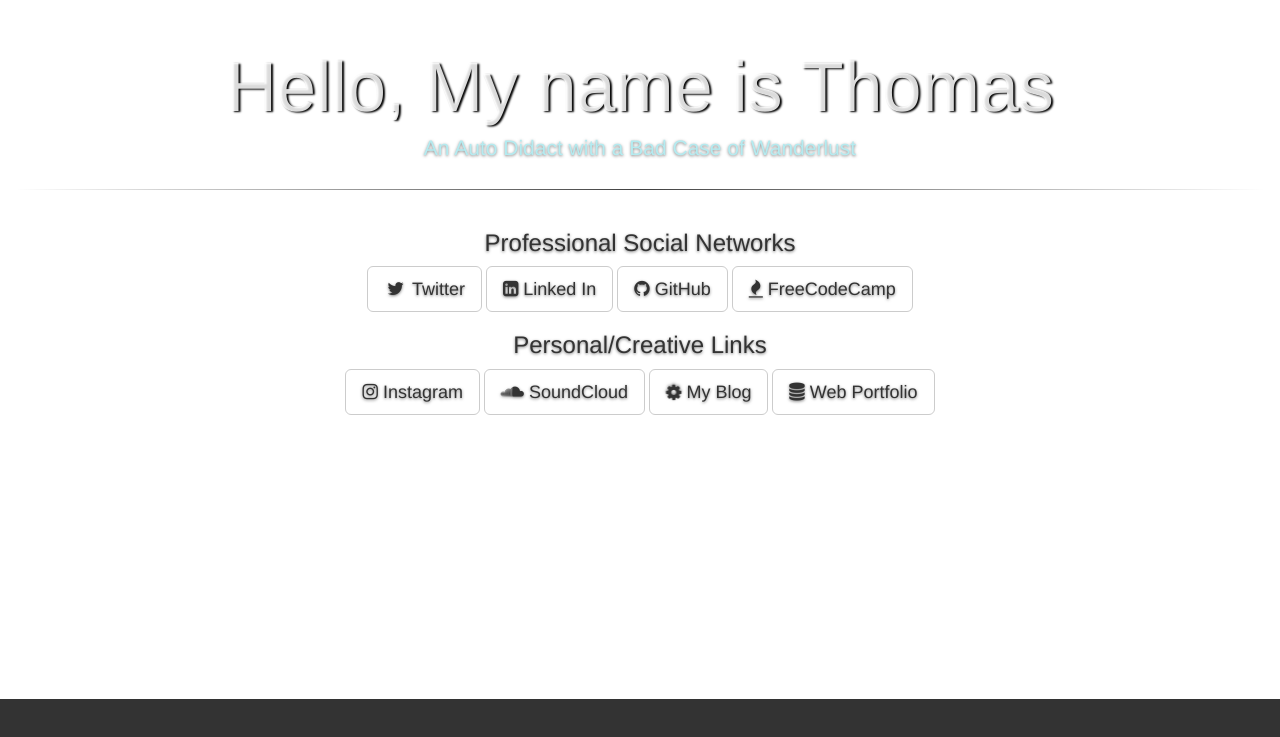
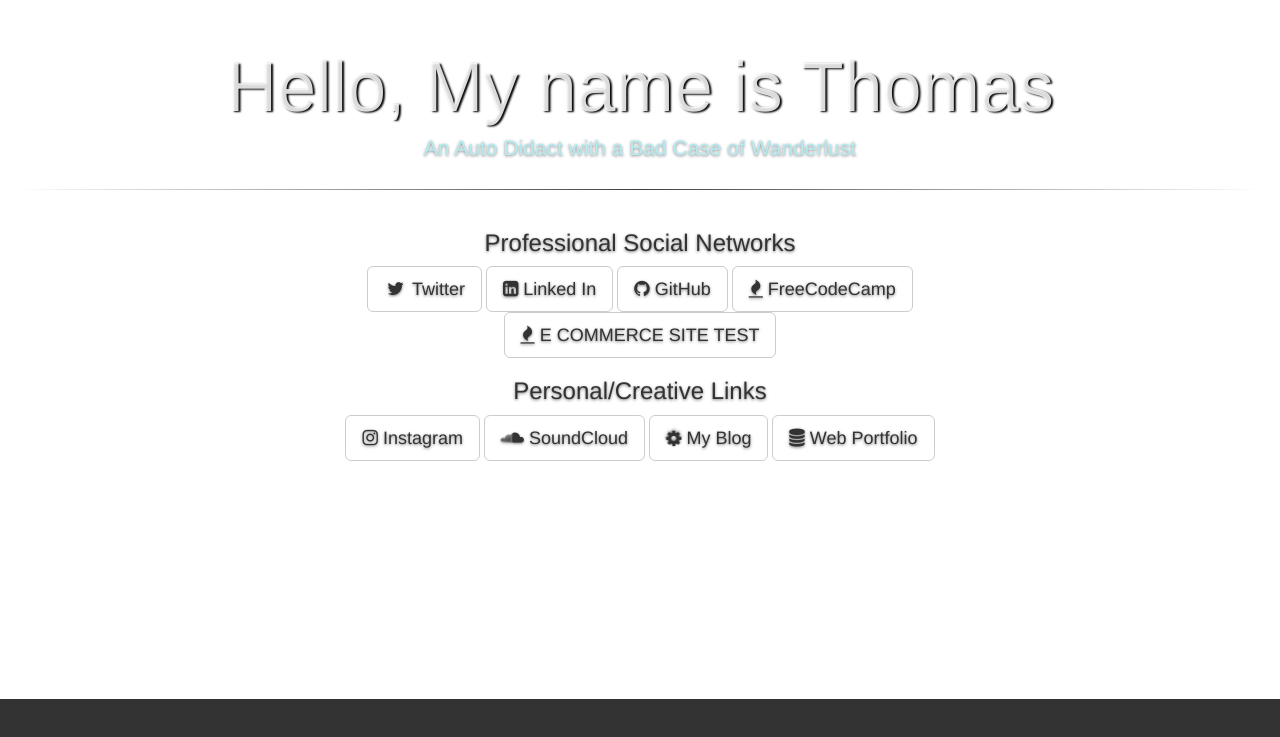
Before and after one commit to Eruditious/Eruditious.github.io, a plain HTML site: page index.html at #!/home in a window 1280 px wide. Shown: the part 101-838 px from the top of the page. Drawn offline with nearby package versions, Linux system fonts and the light colour scheme; some packages are replaced by stand-ins of ours.

Commit message:
added icon and link to ecommerce test..woops

```diff
--- a/js/views/home.html
+++ b/js/views/home.html
@@ -34,6 +34,13 @@
 
           </div>
         </div>
+        <div class="row">
+          <div class="col-md-12">
+            <a href="#ecommerce" target="_blank"
+              class="btn btn-default btn-lg"><i class="fa fa-fire fw"></i><span class="network-name"> E COMMERCE SITE TEST</span></a>
+          </div>
+        </div>
+
 
         <div class="row">
           <div class="col-md-12">
```
